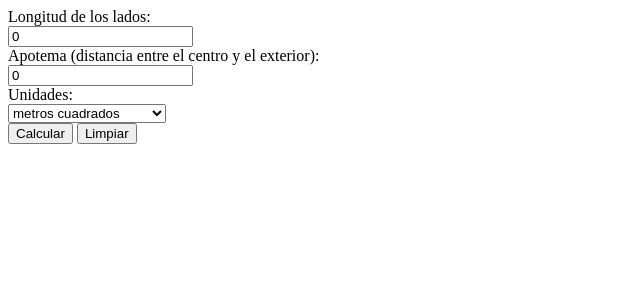
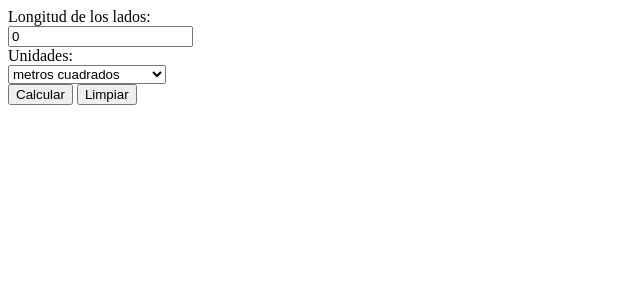
Before and after one commit to davq23/pw-2021, a PHP site: page /octagono-regular/index.php in a window 1280 px wide. Shown: the top 300 px of the page, without its empty margins (0-640 px from the left). Run offline with PHP 8.4, Linux system fonts and the light colour scheme.

Commit message:
Fix formula

```diff
--- a/octagono-regular/index.php
+++ b/octagono-regular/index.php
@@ -16,8 +16,8 @@ $buttonActivated = filter_input(INPUT_POST, 'calcular-area');
             <form name="calculo-hipotenusa" method="POST">
                 <label for="lados">Longitud de los lados:</label><br />
                 <input type="text" name="lados" value="0" /><br />
-                <label for="apotema">Apotema (distancia entre el centro y el exterior):</label><br />
-                <input type="text" name="apotema" value="0"/><br />
+                <!--<label for="apotema">Apotema (distancia entre el centro y el exterior):</label><br />
+                <input type="text" name="apotema" value="0"/><br />-->
                 <label for="medida">Unidades:</label><br />
                 <select name="medida">
                     <option value="m">metros cuadrados</option>
@@ -33,10 +33,9 @@ $buttonActivated = filter_input(INPUT_POST, 'calcular-area');
         <div>
             <?php
             $lados = filter_input(INPUT_POST, 'lados', FILTER_VALIDATE_FLOAT);
-            $apotema = filter_input(INPUT_POST, 'apotema', FILTER_VALIDATE_FLOAT);
             $medida = filter_input(INPUT_POST, 'medida');
 
-            if (!isset($medida) || empty($medida))
+            if (!isset($medida) || $medida === false)
             {
                 $medida = '';
             }
@@ -45,16 +44,19 @@ $buttonActivated = filter_input(INPUT_POST, 'calcular-area');
             $_POST = array();
             ?>
 
-            <?php if (!isset($lados) || !isset($apotema)) : ?>
+            <?php if (!isset($lados)) : ?>
 
                 <h1>Datos insuficientes</h1>
 
-            <?php elseif ($lados === false || $apotema === false || $lados < 0 || $apotema < 0) : ?>
+            <?php elseif ($lados === false || $lados < 0) : ?>
 
-                <h3>Alguna de las longitudes ingresadas es inválida. Por favor revise los datos ingresados</h3>
+                <h3>La longitud de los lados del octágono es inválida. Por favor, inténtelo nuevamente.</h3>
 
             <?php else : ?>
-                <?php $area = ($lados*8)*$apotema/2; ?>
+                <?php
+                $apotema = $lados/(2*tan(M_PI_4/2));
+                $area = $lados*8*$apotema/2;
+                ?>
 
                 <p>
                     Un octágono regular con lados de <?php echo htmlspecialchars(number_format($lados, 5).$medida);?>
```
